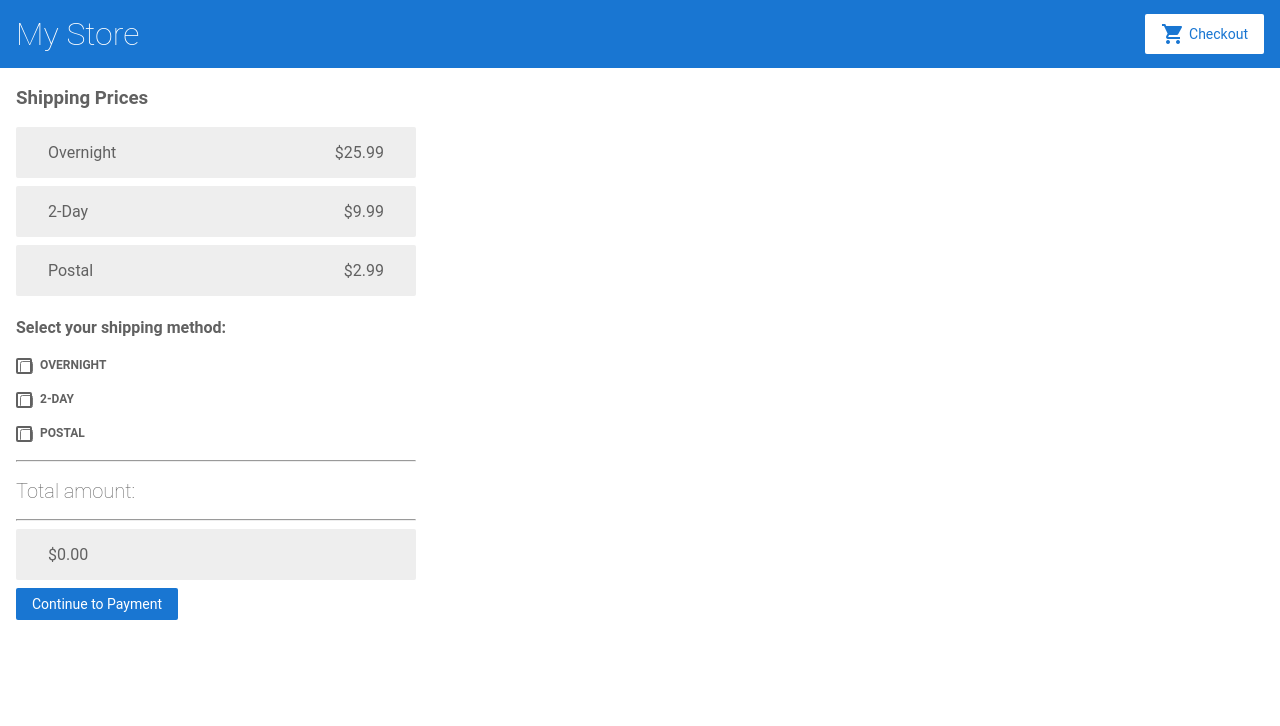
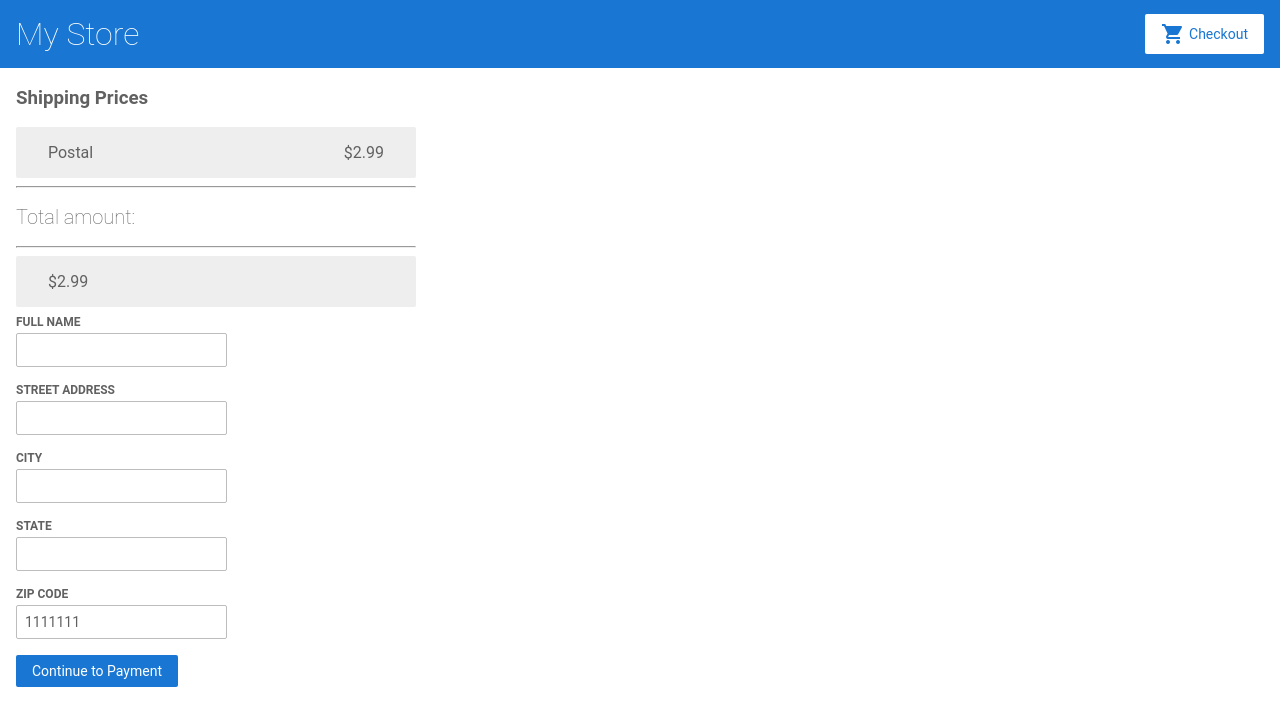
Before and after one commit to LilyDris/CSE5234, an Angular app in the folder Lab5/: page /shipping in a window 1280 px wide. Shown: the top 726 px of the page. Built offline with nearby package versions, Linux system fonts and the light colour scheme.

Commit message:
Shipping page

```diff
--- /dev/null
+++ b/Lab5/src/app/shared/models/shippingInfo.model.ts
@@ -0,0 +1,15 @@
+export class ShippingInfo {
+    Name: string;
+    Street: string;
+    City: string;
+    State: string;
+    Zip: number;
+
+    constructor(name: string, street:string, city:string, state:string, zip:number) {
+        this.Name=name;
+        this.Street=street
+        this.City=city;
+        this.State=state;
+        this.Zip=zip;
+    }
+}
--- a/Lab5/src/app/shipping/shipping.component.html
+++ b/Lab5/src/app/shipping/shipping.component.html
@@ -5,19 +5,48 @@
   <span>{{ shipping.price | currency }}</span>
 </div>
 
-<section class="example-section" [formGroup]="shippingTypes">
-  <h4>Select your shipping method:</h4>
-  <p><mat-checkbox formControlName="Overnight">Overnight</mat-checkbox></p>
-  <p><mat-checkbox formControlName="TwoDay">2-Day</mat-checkbox></p>
-  <p><mat-checkbox formControlName="Postal">Postal</mat-checkbox></p>
-</section>
+
+
 <hr class="solid">
 <div >
   <h2>Total amount:</h2>
   <hr class="solid">
-  <span class="cart-item">{{total | currency}}</span>
+  <span class="cart-item">{{getTotal() | currency}}</span>
 </div>
+<form [formGroup]="shippingForm" (ngSubmit)="onSubmit()">
+  <div>
+    <label for="name">
+      Full Name
+    </label>
+    <input id="name" type="text" formControlName="name">
+  </div>
 
-<a routerLink="/shipping" class="button">
-  Continue to Payment
- </a>
+  <div>
+      <label for="street">
+        Street Address
+      </label>
+      <input id="street" type="text" formControlName="street">
+    </div>
+
+    <div>
+      <label for="City">
+        City
+      </label>
+      <input id="city" type="text" formControlName="city">
+    </div>
+
+    <div>
+      <label for="State">
+        State
+      </label>
+      <input id="state" type="text" formControlName="state">
+    </div>
+    <div>
+      <label for="zip">
+        Zip Code
+      </label>
+      <input id="zip" type="text" formControlName="zip">
+    </div>
+  <button class="button" type="submit">Continue to Payment</button>
+
+</form>
--- a/Lab5/src/app/shipping/shipping.component.ts
+++ b/Lab5/src/app/shipping/shipping.component.ts
@@ -2,6 +2,8 @@ import { Component, OnInit } from '@angular/core';
 import { Observable } from 'rxjs';
 import { CartService } from '../cart.service';
 import { FormBuilder, FormControl, Validator, Validators } from '@angular/forms';
+import {Router} from '@angular/router';
+import { ShippingInfo } from '../shared/models/shippingInfo.model';
 
 @Component({
   selector: 'app-shipping',
@@ -10,11 +12,29 @@ import { FormBuilder, FormControl, Validator, Validators } from '@angular/forms'
 })
 export class ShippingComponent implements OnInit {
 
+    shipInfo = new ShippingInfo("","","","",1111111);
+shippingForm = this.formBuilder.group({
+  name: this.shipInfo.Name,
+  street: this.shipInfo.Street,
+  city: this.shipInfo.City,
+  state: this.shipInfo.State,
+  zip: this.shipInfo.Zip
+
+});
+
+
+onSubmit(): void {
+    this.router.navigate(['/payment']);
+}
+getTotal(): number {
+  return this.total +2.99
+}
+
   shippingCosts!: Observable<{ type: string, price: number }[]>;
   total= this.cartService.total;
-  shippingTypes = this.fb.group({Overnight:false, TwoDay: false, Postal:false})
 
-  constructor(private cartService: CartService, private fb: FormBuilder) {
+
+  constructor(private cartService: CartService, private formBuilder: FormBuilder, private router: Router) {
 
   }
 
@@ -22,8 +42,6 @@ export class ShippingComponent implements OnInit {
     this.shippingCosts =  this.cartService.getShippingPrices();
   }
 
-  getTotal(type: string): void{
 
-  }
 
 }
--- a/Lab5/src/assets/shipping.json
+++ b/Lab5/src/assets/shipping.json
@@ -1,12 +1,5 @@
 [
-  {
-    "type": "Overnight",
-    "price": 25.99
-  },
-  {
-    "type": "2-Day",
-    "price": 9.99
-  },
+
   {
     "type": "Postal",
     "price": 2.99
```
